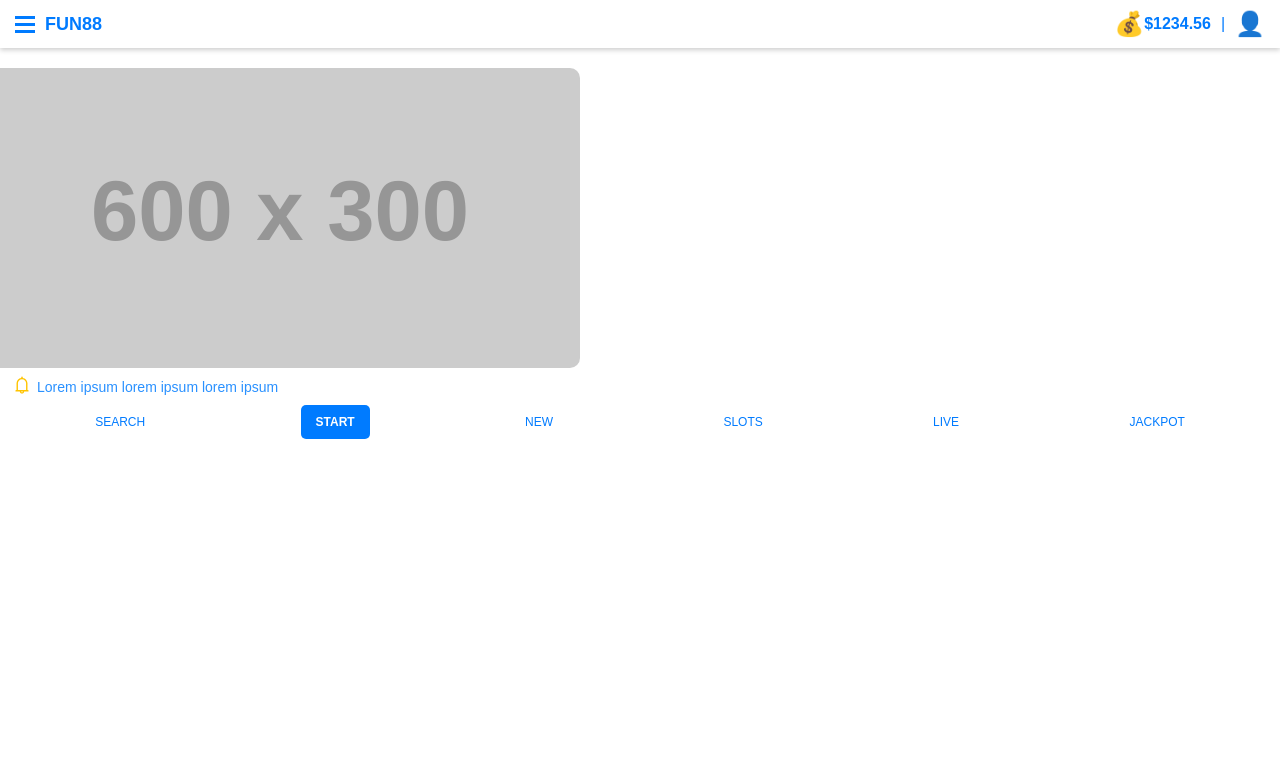
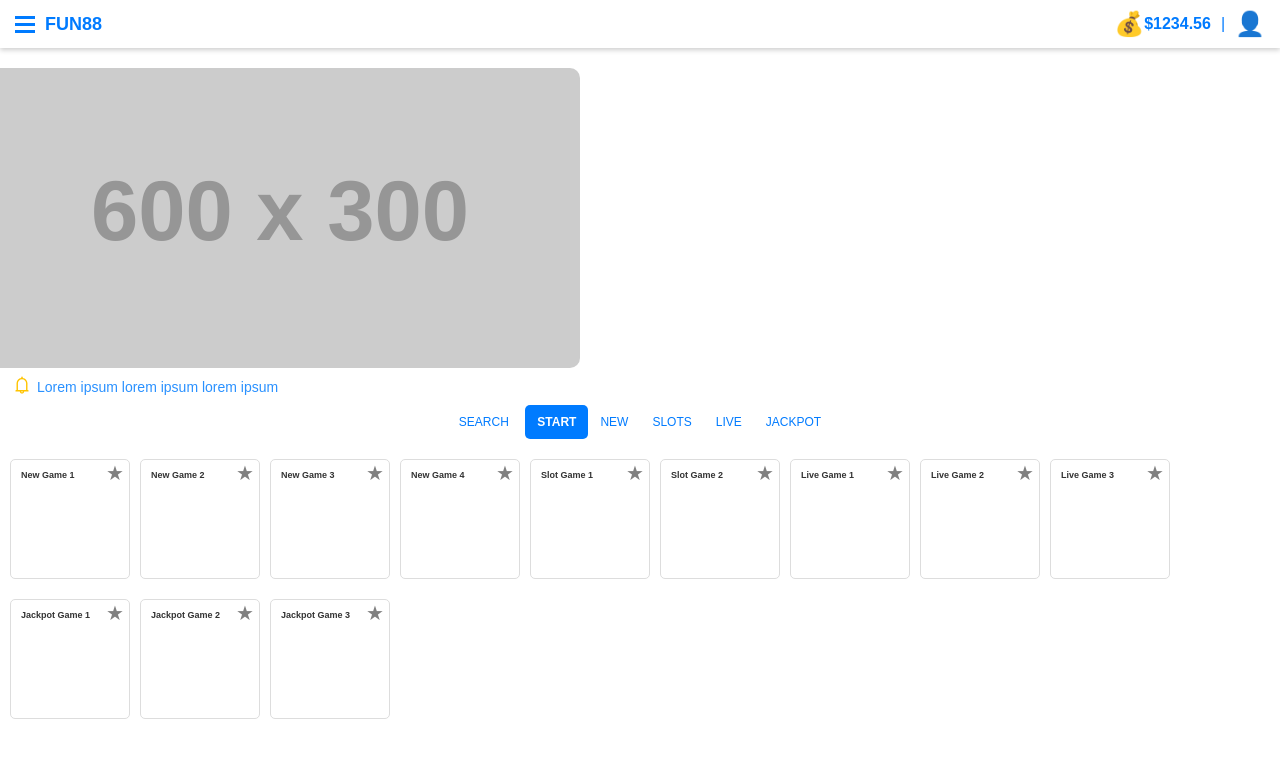
Before and after one commit to tomatojojo/fun88-test-app, a Next.js app: page / in a window 1280 px wide. Shown: the top 758 px of the page. Built offline with nearby package versions, Linux system fonts and the light colour scheme.

Commit message:
update: tabs fix and search

```diff
--- a/components/Tabs.tsx
+++ b/components/Tabs.tsx
@@ -114,6 +114,9 @@ const Tabs: React.FC = () => {
                 >
                     SEARCH
                 </div>
+                <div className={styles.lineDiv}>
+                    |
+                </div>
                 <div
                     className={`${styles.tab} ${selectedTab === 'START' ? styles.selected : ''}`}
                     onClick={() => handleTabClick('START')}
--- a/styles/Tabs.module.css
+++ b/styles/Tabs.module.css
@@ -1,14 +1,13 @@
-.tabs-container {
-    margin-top: 20px;
+.tabsContainer {
+    margin-top: 10px;
     width: 100%;
+    overflow: auto;
 }
 
 .tabs {
     display: flex;
-    justify-content: space-around;
+    justify-content: center;
     align-items: center;
-    margin-top: 10px;
-    padding: 0 10px;
     border-radius: 10px;
 }
 
@@ -16,7 +15,7 @@
     font-size: 12px;
     color: #007bff;
     cursor: pointer;
-    padding: 10px 15px;
+    padding: 10px 12px;
     border-radius: 5px;
 }
 
@@ -33,7 +32,7 @@
 }
 
 /* Styles for the search bar and filter button */
-.search-bar-container {
+.searchBarContainer {
     display: flex;
     justify-content: space-between;
     padding: 10px 20px;
@@ -42,16 +41,18 @@
     border-radius: 8px;
 }
 
-.search-bar {
+.searchBar {
     padding: 8px;
-    font-size: 16px;
+    font-size: 14px;
     border: 1px solid #ccc;
     border-radius: 4px;
     width: 80%;
     margin-right: 10px;
+    background-color: white;
+    color: black;
 }
 
-.filter-btn {
+.filterBtn {
     padding: 8px 16px;
     background-color: #007bff;
     color: white;
@@ -61,11 +62,11 @@
     font-size: 14px;
 }
 
-.filter-btn:hover {
+.filterBtn:hover {
     background-color: #0056b3;
 }
 
-.games-list {
+.gamesList {
     margin-top: 20px;
     margin-left: 10px;
     display: flex;
@@ -74,7 +75,7 @@
     justify-content: left;
 }
 
-.game-item {
+.gameItem {
     width: 120px;
     height: 120px;
     margin-bottom: 15px;
@@ -86,18 +87,18 @@
     justify-content: space-between;
 }
 
-  .game-item h3 {
+  .gameItem h3 {
     margin: 0;
     font-size: 9px;
     color: #333;
   }
 
-  .game-item p {
+  .gameItem p {
     margin-top: 5px;
     color: #555;
   }
 
-  .game-item {
+  .gameItem {
     position: relative;
     padding: 10px;
     border: 1px solid #ddd;
@@ -106,7 +107,7 @@
     overflow: hidden;
 }
 
-.star-icon {
+.starIcon {
     position: absolute;
     top:1px;
     right: 5px;
@@ -116,13 +117,13 @@
     transition: color 0.3s;
 }
 
-.star-icon.favorited {
+.starIcon.favorited {
     color: rgb(255, 174, 0);
 }
 
 
 /* Styles for the filter popup */
-.filter-popup {
+.filterPopup {
     position: fixed;
     top: 0;
     left: 0;
@@ -135,7 +136,7 @@
     z-index: 999;
 }
 
-.popup-content {
+.popupContent {
     background-color: white;
     padding: 20px;
     border-radius: 8px;
@@ -144,7 +145,7 @@
     box-shadow: 0 0 10px rgba(0, 0, 0, 0.1);
 }
 
-.popup-overlay {
+.popupOverlay {
     position: absolute;
     top: 0;
     left: 0;
@@ -154,13 +155,13 @@
 }
 
 
-.provider-buttons {
+.providerButtons {
     display: flex;
     flex-direction: column;
     gap: 10px;
 }
 
-.provider-btn {
+.providerBtn {
     padding: 10px;
     font-size: 14px;
     color: #fff;
@@ -171,12 +172,16 @@
     z-index: 1000;
 }
 
-.provider-btn:hover {
+.providerBtn:hover {
     background-color: #0056b3;
     z-index: 1000;
 }
 
-.provider-btn:active {
+.providerBtn:active {
     background-color: #003c7d;
     z-index: 1000;
 }
+
+.lineDiv {
+    font-weight: bolder;
+}
```
